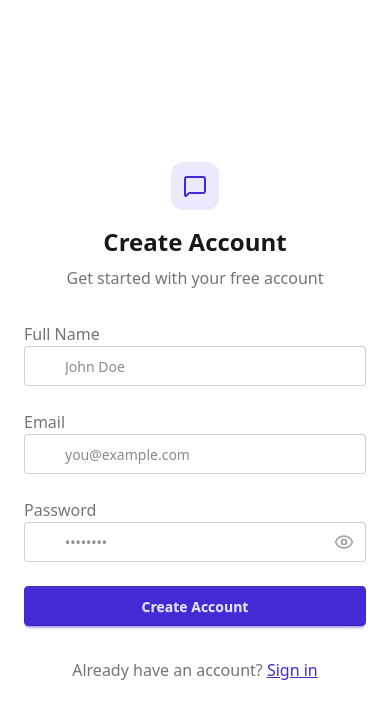
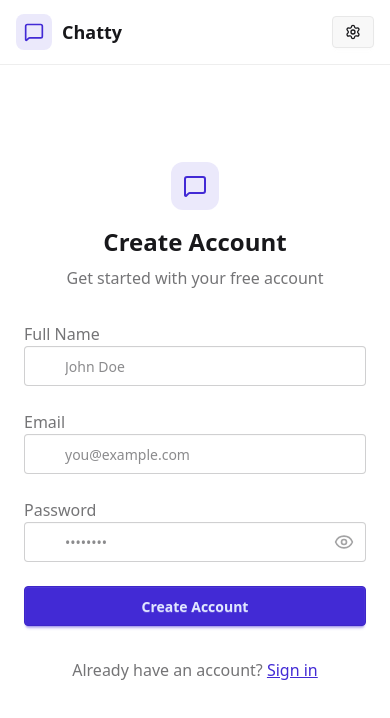
Before and after one commit to piyush95881/Varta, a React (Vite) app in the folder frontend/: page /signup in a window 390 px wide. Shown: the top 718 px of the page. Built offline with nearby package versions, Linux system fonts and the light colour scheme; no server answers.

Commit message:
Created Navbar component

```diff
--- a/frontend/src/components/Navbar.tsx
+++ b/frontend/src/components/Navbar.tsx
@@ -1,6 +1,55 @@
-function Navbar() {
-    return(
-        <div></div>
-    )
-}
+import { Link } from "react-router-dom";
+import { useAuthStore } from "../store/useAuthStore";
+import { LogOut, MessageSquare, Settings, User } from "lucide-react";
+
+const Navbar = () => {
+    const { logout, authUser } = useAuthStore();
+
+    return (
+        <header
+            className="bg-base-100 border-b border-base-300 fixed w-full top-0 z-40
+    backdrop-blur-lg"
+        >
+            <div className="container mx-auto px-4 h-16">
+                <div className="flex items-center justify-between h-full">
+                    <div className="flex items-center gap-8">
+                        <Link to="/" className="flex items-center gap-2.5 hover:opacity-80 transition-all">
+                            <div className="size-9 rounded-lg bg-primary/10 flex items-center justify-center">
+                                <MessageSquare className="w-5 h-5 text-primary" />
+                            </div>
+                            <h1 className="text-lg font-bold">Chatty</h1>
+                        </Link>
+                    </div>
+
+                    <div className="flex items-center gap-2">
+                        <Link
+                            to={"/settings"}
+                            className={`
+              btn btn-sm gap-2 transition-colors
+
+              `}
+                        >
+                            <Settings className="w-4 h-4" />
+                            <span className="hidden sm:inline">Settings</span>
+                        </Link>
+
+                        {authUser && (
+                            <>
+                                <Link to={"/profile"} className={`btn btn-sm gap-2`}>
+                                    <User className="size-5" />
+                                    <span className="hidden sm:inline">Profile</span>
+                                </Link>
+
+                                <button className="flex gap-2 items-center" onClick={logout}>
+                                    <LogOut className="size-5" />
+                                    <span className="hidden sm:inline">Logout</span>
+                                </button>
+                            </>
+                        )}
+                    </div>
+                </div>
+            </div>
+        </header>
+    );
+};
 export default Navbar;
--- a/frontend/src/store/useAuthStore.ts
+++ b/frontend/src/store/useAuthStore.ts
@@ -17,6 +17,7 @@ interface AuthState {
     isCheckingAuth: boolean;
     checkAuth: () => Promise<void>;
     signup: (data: SignupPayload) => Promise<void>;
+    logout: ()=>Promise<void>;
 }
 
 export const useAuthStore = create<AuthState>((set) => ({
@@ -49,5 +50,15 @@ export const useAuthStore = create<AuthState>((set) => ({
         } finally {
             set({ isSigningUp: false });
         }
+    },
+
+    logout: async ()=>{
+        try{
+            await axiosInstance.post("/auth/logout");
+            set({authUser:null});
+            toast.success("Logged out successfully");
+        }catch (err: any){
+            toast.error(err?.response?.data?.message || "Logout Failed");
+        }
     }
 }));
```
